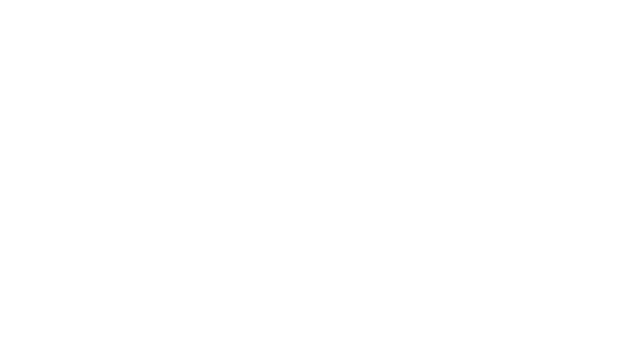
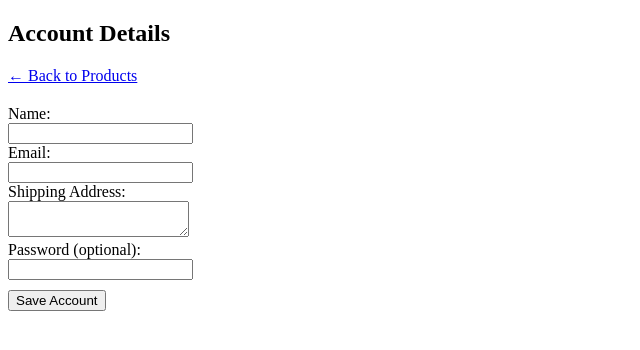
Before and after one commit to solankipratik8008/shopping-site, a React (Vite) app: page /account in a window 1280 px wide. Before the commit this address had no page. Shown: the top 350 px of the page, without its empty margins (0-640 px from the left). Built offline with nearby package versions, Linux system fonts and the light colour scheme.

Commit message:
Account-Edit-Page-cart..

```diff
--- a/src/components/ProductList.jsx
+++ b/src/components/ProductList.jsx
@@ -60,7 +60,16 @@ const ProductList = () => {
       <h2>Product List</h2>
       <Link to="/cart">
     <button>🛒 View Cart</button>
-  </Link>
+    </Link>
+
+    <Link to="/account">
+  <button>👤 Account</button>
+</Link>
+ <Link to="/account">
+      <button>👤 Edit Account</button>
+    </Link>
+
+
       <div style={{ display: 'flex', flexWrap: 'wrap', gap: '20px' }}>
         {products.map((product) => (
           <div key={product.id} style={{ border: '1px solid #ccc', padding: 10, width: 200 }}>
--- /dev/null
+++ b/src/components/UserForm.jsx
@@ -0,0 +1,61 @@
+import React, { useState, useEffect } from 'react';
+import { useUser } from '../context/UserContext';
+import { Link } from 'react-router-dom';
+
+const UserForm = () => {
+  const { user, saveUser } = useUser();
+
+  const [formData, setFormData] = useState({
+    name: '',
+    email: '',
+    address: '',
+    password: '',
+  });
+
+  useEffect(() => {
+    if (user) {
+      setFormData({ ...user, password: '' }); // Don't persist password
+    }
+  }, [user]);
+
+  const handleChange = (e) => {
+    setFormData({ ...formData, [e.target.name]: e.target.value });
+  };
+
+  const handleSubmit = (e) => {
+    e.preventDefault();
+    saveUser(formData);
+    alert('✅ Account saved!');
+  };
+
+
+  return (
+    <div>
+      <h2>Account Details</h2>
+      <Link to="/">← Back to Products</Link>
+      <form onSubmit={handleSubmit} style={{ marginTop: '20px' }}>
+        <div>
+          <label>Name:</label><br />
+          <input type="text" name="name" value={formData.name} onChange={handleChange} required />
+        </div>
+        <div>
+          <label>Email:</label><br />
+          <input type="email" name="email" value={formData.email} onChange={handleChange} required />
+        </div>
+        <div>
+          <label>Shipping Address:</label><br />
+          <textarea name="address" value={formData.address} onChange={handleChange} required />
+        </div>
+        <div>
+          <label>Password (optional):</label><br />
+          <input type="password" name="password" value={formData.password} onChange={handleChange} />
+        </div>
+        <button type="submit" style={{ marginTop: '10px' }}>Save Account</button>
+      </form>
+    </div>
+
+  );
+
+};
+
+export default UserForm;
--- /dev/null
+++ b/src/context/UserContext.jsx
@@ -0,0 +1,24 @@
+import React, { createContext, useContext, useState, useEffect } from 'react';
+
+const UserContext = createContext();
+
+export const useUser = () => useContext(UserContext);
+
+export const UserProvider = ({ children }) => {
+  const [user, setUser] = useState(() => {
+    // Try loading from localStorage
+    const saved = localStorage.getItem('user');
+    return saved ? JSON.parse(saved) : null;
+  });
+
+  const saveUser = (data) => {
+    setUser(data);
+    localStorage.setItem('user', JSON.stringify(data));
+  };
+
+  return (
+    <UserContext.Provider value={{ user, saveUser }}>
+      {children}
+    </UserContext.Provider>
+  );
+};
--- a/src/main.jsx
+++ b/src/main.jsx
@@ -3,15 +3,20 @@ import ReactDOM from 'react-dom/client';
 import { BrowserRouter, Routes, Route } from 'react-router-dom';
 import App from './App';
 import Cart from './components/Cart';
+import UserForm from './components/UserForm'; // ✅ Make sure this is added
 import { CartProvider } from './context/CartContext';
+import { UserProvider } from './context/UserContext'; // ✅ Only ONE import
 
 ReactDOM.createRoot(document.getElementById('root')).render(
+  <UserProvider>
     <CartProvider>
       <BrowserRouter>
         <Routes>
           <Route path="/" element={<App />} />
           <Route path="/cart" element={<Cart />} />
+          <Route path="/account" element={<UserForm />} />
         </Routes>
       </BrowserRouter>
     </CartProvider>
+  </UserProvider>
 );
```
Lines whose indentation alone changed are shown as unchanged.
